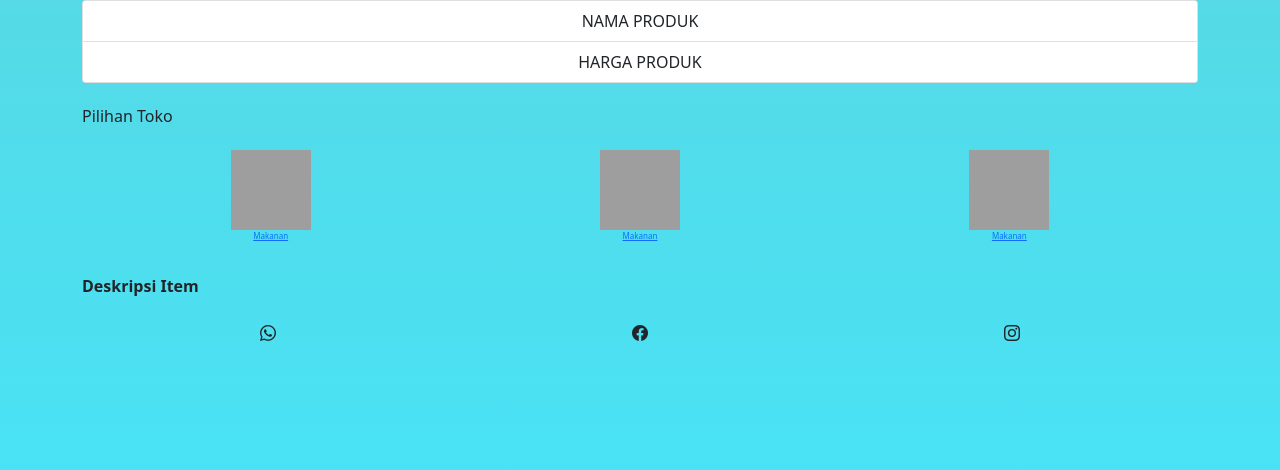
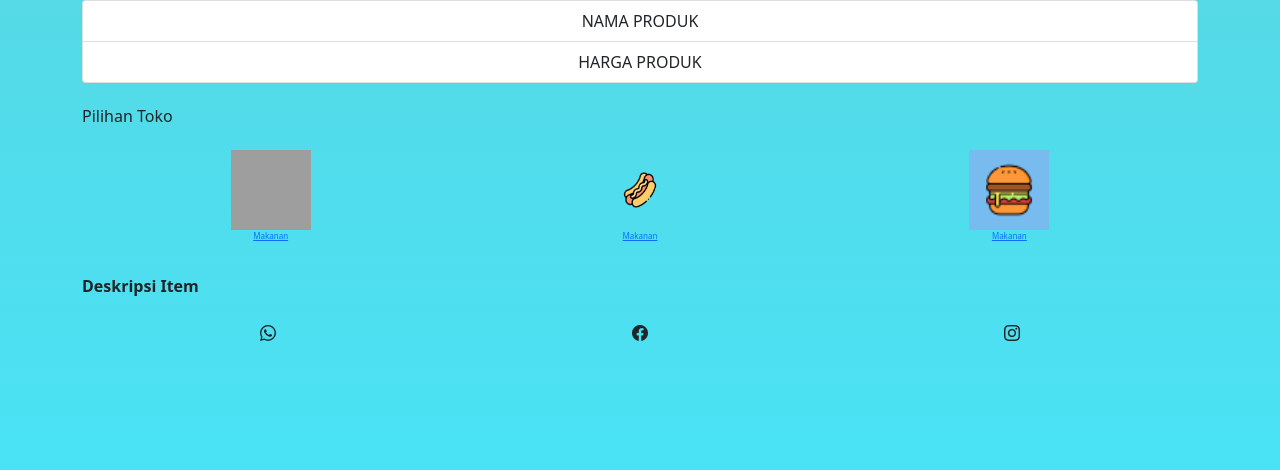
Before and after one commit to evafitriyani26/skanshop, a PHP site: page /produk.php in a window 1280 px wide. Shown: the part 875-1345 px from the top of the page. Run offline with PHP 8.4, Linux system fonts and the light colour scheme; grey boxes are pictures that could not be loaded.

Commit message:
Add files via upload

```diff
--- a/produk.php
+++ b/produk.php
@@ -26,13 +26,13 @@
         <div id="carouselExampleSlidesOnly" class="carousel slide" data-bs-ride="carousel">
           <div class="carousel-inner">
             <div class="carousel-item active">
-              <img src="kaos.png" class="d-blok w-100" alt="...">
+              <img src="sweets.png" class="d-blok w-100" alt="...">
             </div>
             <div class="carousel-item">
-              <img src="fashion.png" class="d-blok w-100" alt="...">
+              <img src="popcorn.png" class="d-blok w-100" alt="...">
             </div>
             <div class="carousel-item">
-              <img src="jacket.png" class="d-blok w-100" alt="...">
+              <img src="snack 3.png" class="d-blok w-100" alt="...">
             </div>
           </div>
         </div>
@@ -49,15 +49,15 @@
   <div class="card-body">
     <div class="row">
       <div class="col-4 text-center">
-        <a href="produk1.html"><img src="baju.png" width="80" height="80">
+        <a href="produk1.html"><img src="eat.png" width="80" height="80">
         <p style="font-size: 8px;">Makanan</p></a>
       </div>
       <div class="col-4 text-center">
-        <a href="produk1.html"><img src="fashion.png"width="80" height="80">
+        <a href="produk1.html"><img src="hotdog 2.png"width="80" height="80">
         <p style="font-size: 8px;">Makanan</p></a>
       </div>
        <div class="col-4 text-center">
-        <a href="produk1.html"><img src="bajuTas.png" width="80" height="80">
+        <a href="produk1.html"><img src="makanan2.png" width="80" height="80">
         <p style="font-size: 8px;">Makanan</p></a>
       </div>
         </div>
```
